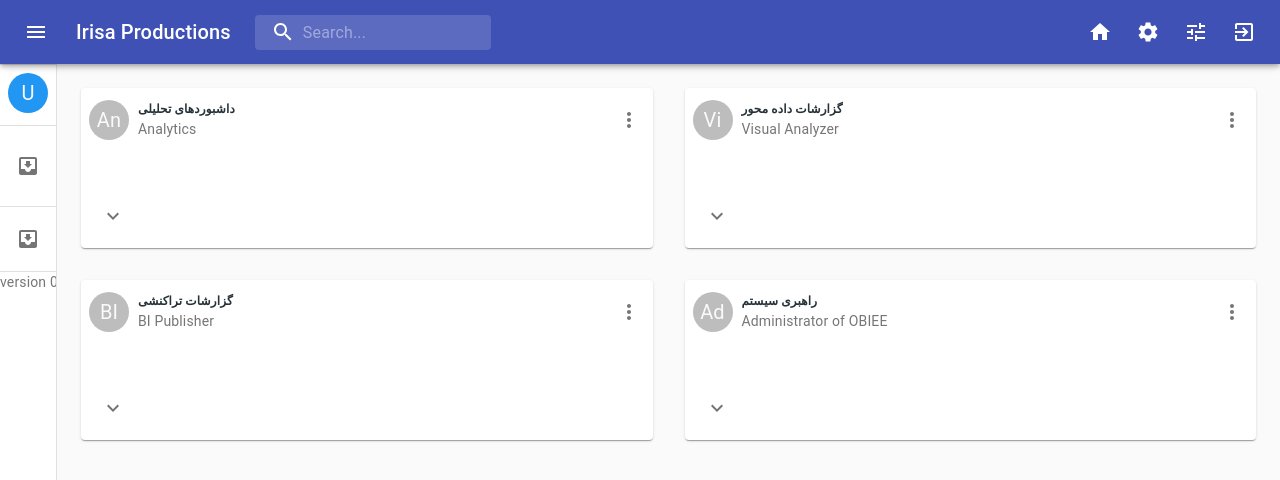
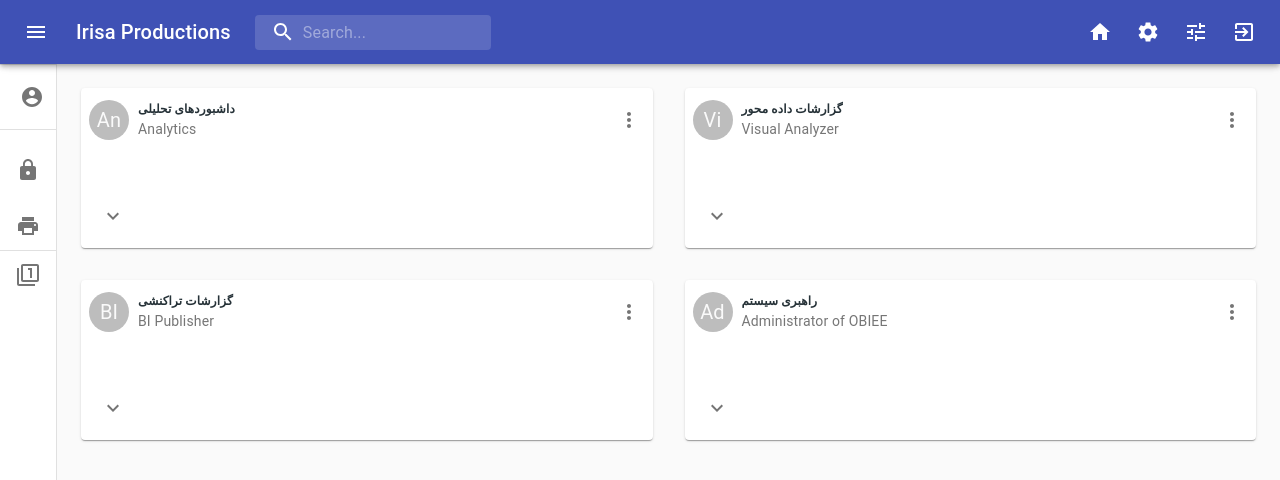
Before and after one commit to ebrahimsalehi1/obiee-react-irisa, a React app: page / in a window 1280 px wide. Shown: the top 480 px of the page. Built offline with nearby package versions, Linux system fonts and the light colour scheme; what jss-rtl would draw is missing.

Commit message:
add icons for list with mr mortazavi before session 1, 2 hours

```diff
--- a/src/hoc/ObieeDrawer.js
+++ b/src/hoc/ObieeDrawer.js
@@ -3,32 +3,32 @@
 import { makeStyles, useTheme } from '@material-ui/core/styles';
 import Drawer from '@material-ui/core/Drawer';
 //import AppBar from '@material-ui/core/AppBar';
-import Toolbar from '@material-ui/core/Toolbar';
-import List from '@material-ui/core/List';
+//import Toolbar from '@material-ui/core/Toolbar';
+//import List from '@material-ui/core/List';
 import CssBaseline from '@material-ui/core/CssBaseline';
 import Typography from '@material-ui/core/Typography';
 import Divider from '@material-ui/core/Divider';
 import IconButton from '@material-ui/core/IconButton';
-import MenuIcon from '@material-ui/icons/Menu';
+//import MenuIcon from '@material-ui/icons/Menu';
 import ChevronLeftIcon from '@material-ui/icons/ChevronLeft';
 import ChevronRightIcon from '@material-ui/icons/ChevronRight';
-import ListItem from '@material-ui/core/ListItem';
-import ListItemIcon from '@material-ui/core/ListItemIcon';
-import ListItemText from '@material-ui/core/ListItemText';
-import InboxIcon from '@material-ui/icons/MoveToInbox';
-import MailIcon from '@material-ui/icons/Mail';
+//import ListItem from '@material-ui/core/ListItem';
+//import ListItemIcon from '@material-ui/core/ListItemIcon';
+//import ListItemText from '@material-ui/core/ListItemText';
+//import InboxIcon from '@material-ui/icons/MoveToInbox';
+import AccountCircleIcon from '@material-ui/icons/AccountCircle';
 //import ObieeAppBar from './ObieeAppBar';
 //import MyAppBar from './MyAppBar';
 //import CardReport from '../widgets/ObieeCardReport';
 import Card from '@material-ui/core/Card';
 import CardHeader from '@material-ui/core/CardHeader';
-import CardContent from '@material-ui/core/CardContent';
+//import CardContent from '@material-ui/core/CardContent';
 import Avatar from '@material-ui/core/Avatar';
 import { blue } from '@material-ui/core/colors';
-import Text from '../widgets/ObieeText';
+//import Text from '../widgets/ObieeText';
 import {getText} from '../utils/Utils';
 import Link from '@material-ui/core/Link';
-import ObieeTreeView from '../widgets/ObieeTreeView.js';
+//import ObieeTreeView from '../widgets/ObieeTreeView.js';
 import ObieeDrawerMenuList from './ObieeDrawerMenuList';
 
 const drawerWidth = 240;
@@ -100,15 +100,15 @@
   }
 }));
 
-function Version() {
-  return (
-    <Typography variant="body2" color="textSecondary" align="left">
-      <Link color="inherit" href="http://www.irisaco.com/fa" target="_blank">
-        {getText('Version')} 0.0.10
-      </Link>
-    </Typography>
-  );
-}
+// function Version() {
+//   return (
+//     <Typography variant="body2" color="textSecondary" align="left">
+//       <Link color="inherit" href="http://www.irisaco.com/fa" target="_blank">
+//         {getText('Version')} 0.0.10
+//       </Link>
+//     </Typography>
+//   );
+// }
 
 export default function ObieeDrawer(props) {
 
@@ -173,8 +173,10 @@
         <Divider />
         <Card style={{"minHeight":"60px","boxShadow":"none"}}>
           <CardHeader
-          avatar={<Avatar aria-label="user" className={classes.avatar}>U</Avatar>}
-          title="Ebrahim Salehi"
+          //avatar={<Avatar aria-label="user" className={classes.avatar}>U</Avatar>}
+
+          avatar={<IconButton><AccountCircleIcon/></IconButton>}
+          title="Ehsan Karimi"
           subheader="Person Position"
           />
           {/* <CardContent>
@@ -202,7 +204,7 @@
             </ListItem>
           ))}
         </List> */}
-        <Divider />
+        {/* <Divider />
         <List>
           {['Reports'].map((text, index) => (
             <ListItem button key={text}>
@@ -211,9 +213,7 @@
 
             </ListItem>
           ))}
-        </List>
-        <Divider />
-        <Version />
+        </List>         */}
       </Drawer>
       <main className={classes.content}>
         <div className={classes.toolbar} />
--- a/src/hoc/ObieeDrawerMenuList.js
+++ b/src/hoc/ObieeDrawerMenuList.js
@@ -6,16 +6,20 @@
 import ListItemIcon from '@material-ui/core/ListItemIcon';
 import ListItemText from '@material-ui/core/ListItemText';
 import InboxIcon from '@material-ui/icons/MoveToInbox';
-//import DraftsIcon from '@material-ui/icons/Drafts';
-//import SendIcon from '@material-ui/icons/Send';
+import PrintIcon from '@material-ui/icons/Print';
+import PersonAddIcon from '@material-ui/icons/PersonAdd';
 import ExpandLess from '@material-ui/icons/ExpandLess';
 import ExpandMore from '@material-ui/icons/ExpandMore';
 import StarBorder from '@material-ui/icons/StarBorder';
-//import MailIcon from '@material-ui/icons/Mail';
+import GroupAddIcon from '@material-ui/icons/GroupAdd';
+import LockIcon from '@material-ui/icons/Lock';
+import FolderIcon from '@material-ui/icons/Folder';
+import Filter1Icon from '@material-ui/icons/Filter1';
 import Collapse from '@material-ui/core/Collapse';
-import ListSubheader from '@material-ui/core/ListSubheader';
+//import ListSubheader from '@material-ui/core/ListSubheader';
 import IconButton from '@material-ui/core/IconButton';
 import {getText} from '../utils/Utils';
+import Divider from '@material-ui/core/Divider';
 
 const useStyles = makeStyles((theme) => ({
   root: {
@@ -74,6 +78,8 @@
   const strApplicarionRoles = getText('Application roles');
   const strUserApproles = getText('User Approles');
   const strObjectsOfApprole = getText('Objects of Approle');
+  const strReports = getText('Reports');
+  const strVersion = getText('Version');
 
   return (
     <div>
@@ -90,36 +96,52 @@
 
 
 <ListItem button key={strSecurity} onClick={handleClick}>
-    <ListItemIcon><InboxIcon /> </ListItemIcon>
+    <ListItemIcon><LockIcon /> </ListItemIcon>
     <ListItemText >{strSecurity}</ListItemText>
     <IconButton>
     {
       open ? <ExpandLess /> : <ExpandMore />
     }
     </IconButton>
+
     </ListItem>
 
     <Collapse in={open} timeout="auto" unmountOnExit>
         <List component="div" disablePadding>
 
           <ListItem button className={classes.nested} onClick={()=>{}}>
-            <StarBorder/>
+            <GroupAddIcon/>
             <ListItemText>{strApplicarionRoles}</ListItemText>
           </ListItem>
 
           <ListItem button className={classes.nested} onClick={()=>{}}>
-            <StarBorder/>
+            <PersonAddIcon/>
             <ListItemText>{strUserApproles}</ListItemText>
           </ListItem>
 
           <ListItem button className={classes.nested} onClick={()=>{}}>
-            <StarBorder/>
+            <FolderIcon/>
             <ListItemText>{strObjectsOfApprole}</ListItemText>
           </ListItem>
 
         </List>
     </Collapse>
 
+
+    <ListItem button key={strReports}>
+      <ListItemIcon><PrintIcon /></ListItemIcon>
+      <ListItemText >{strReports}</ListItemText>
+    </ListItem>
+
+    <Divider />
+
+    <ListItem button key={strReports}>
+      <ListItemIcon><Filter1Icon /></ListItemIcon>
+      <ListItemText >{strVersion}</ListItemText>
+    </ListItem>
+
+    {/* <Version /> */}
+
   </List>
 
   </div>
```
Also changed, not shown: 1 other file (tests, documents, lock files or other folders).
